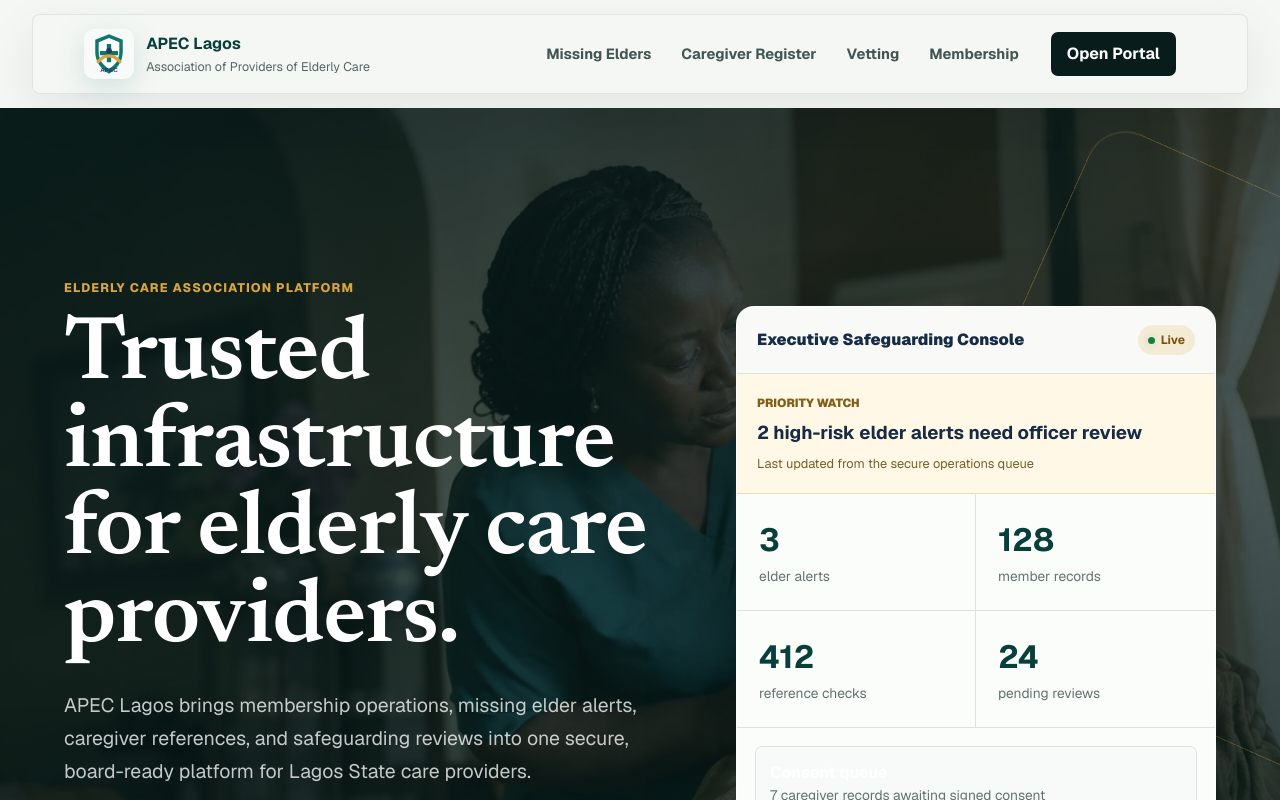
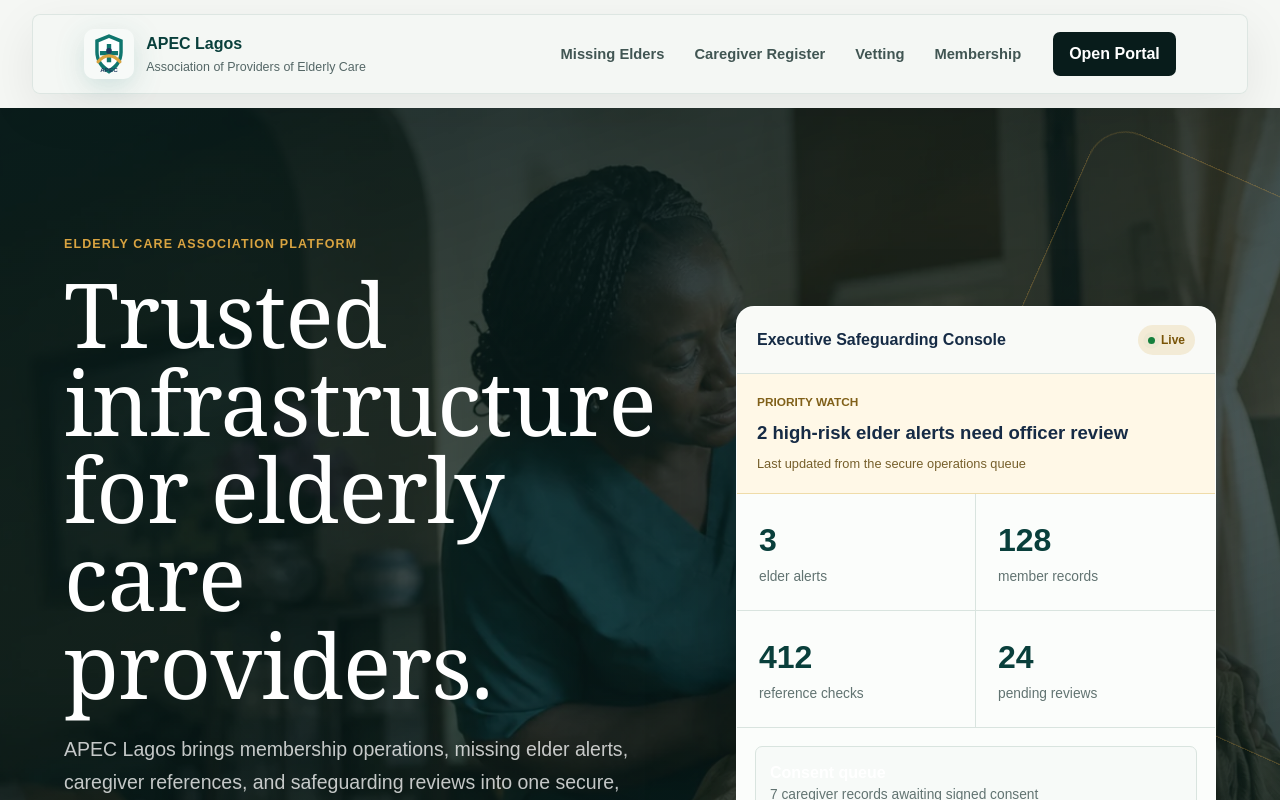
Before and after one commit to officialahplagos/ApecLagos, a Next.js app: page / in a window 1280 px wide. Shown: the top 800 px of the page. Built offline with nearby package versions, Linux system fonts and the light colour scheme.

Commit message:
Prepare app for Vercel deployment

```diff
--- a/app/globals.css
+++ b/app/globals.css
@@ -13,6 +13,9 @@
   --line: #d9e4df;
   --panel: #fbfdfb;
   --white: #ffffff;
+  --font-geist-sans: Arial, Helvetica, sans-serif;
+  --font-geist-mono: "Courier New", Courier, monospace;
+  --font-display: Georgia, "Times New Roman", serif;
 }
 
 @theme inline {
--- a/app/layout.tsx
+++ b/app/layout.tsx
@@ -1,22 +1,5 @@
 import type { Metadata } from "next";
-import { Geist, Geist_Mono, Newsreader } from "next/font/google";
 import "./globals.css";
-
-const geistSans = Geist({
-  variable: "--font-geist-sans",
-  subsets: ["latin"],
-});
-
-const geistMono = Geist_Mono({
-  variable: "--font-geist-mono",
-  subsets: ["latin"],
-});
-
-const newsreader = Newsreader({
-  variable: "--font-display",
-  subsets: ["latin"],
-  weight: ["600", "700"],
-});
 
 export const metadata: Metadata = {
   title: "APEC Lagos | Elderly Care Provider Platform",
@@ -35,11 +18,7 @@ export default function RootLayout({
 }>) {
   return (
     <html lang="en">
-      <body
-        className={`${geistSans.variable} ${geistMono.variable} ${newsreader.variable} antialiased`}
-      >
-        {children}
-      </body>
+      <body>{children}</body>
     </html>
   );
 }
```
Also changed, not shown: package.json (+7 -4 lines).
